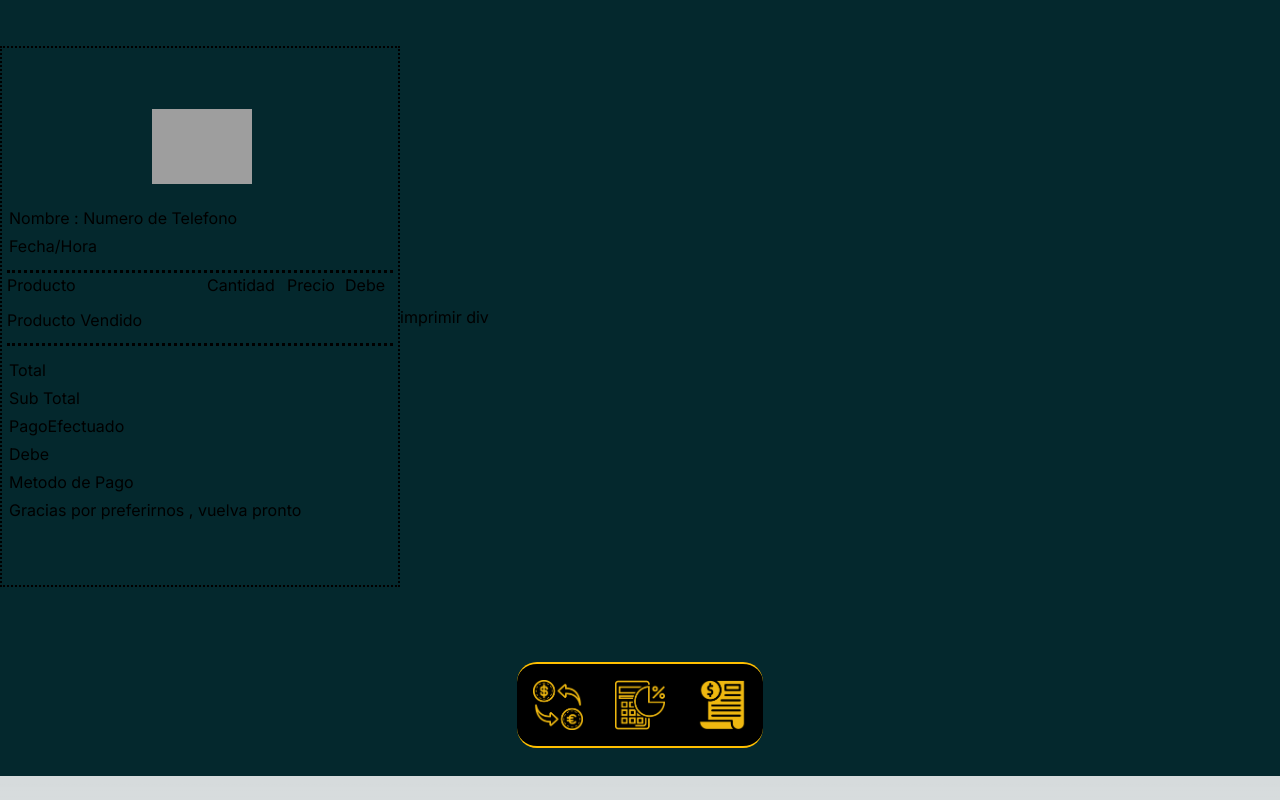
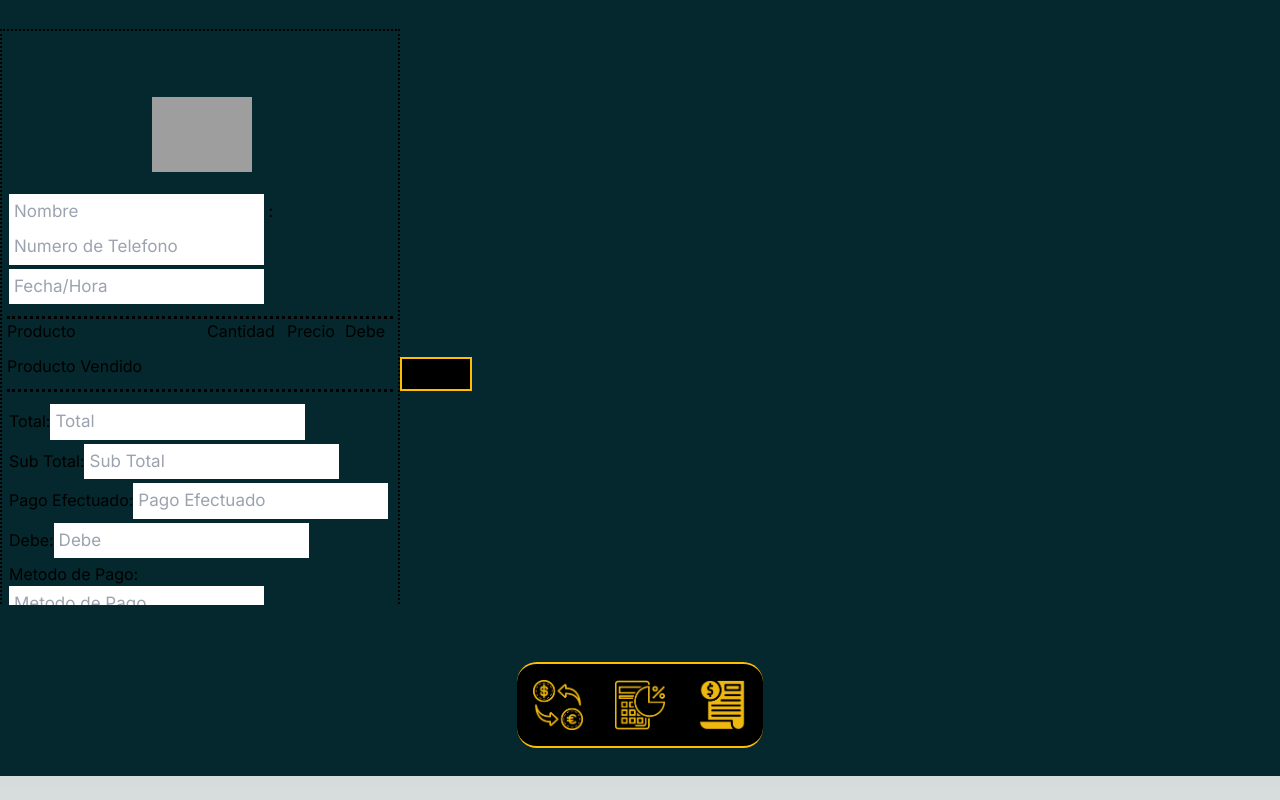
Before and after one commit to Hacedor2003/calculadora_divisas, a Next.js app: page /factura in a window 1280 px wide. Shown: the top 800 px of the page. Built offline with nearby package versions, Linux system fonts and the light colour scheme; no server answers; grey boxes are pictures that could not be loaded.

Commit message:
Prueba Produccion

```diff
--- a/app/estilos.module.css
+++ b/app/estilos.module.css
@@ -188,6 +188,13 @@
   margin-left: 145px;
 }
 
+.contenedor_imprimir>p>input {
+  padding: 5px;
+  font-size: 17px;
+}
+
+
+
 .contenedor_producto {
   border-top: 3px dotted black;
   border-bottom: 3px dotted black;
--- a/app/factura/page.tsx
+++ b/app/factura/page.tsx
@@ -6,6 +6,15 @@ import Image from 'next/image';
 import { useState } from 'react';
 
 export default function Page() {
+	const [nombre, setNombre] = useState('');
+	const [telefono, setTelefono] = useState('');
+	const [fechaHora, setFechaHora] = useState('');
+	const [total, setTotal] = useState('');
+	const [subTotal, setSubTotal] = useState('');
+	const [pagoEfectuado, setPagoEfectuado] = useState('');
+	const [debe, setDebe] = useState('');
+	const [metodoPago, setMetodoPago] = useState('');
+
 	return (
 		<>
 			<div id='areaImprimir'>
@@ -16,8 +25,29 @@ export default function Page() {
 						width={100}
 						height={100}
 					/>
-					<p>Nombre : Numero de Telefono</p>
-					<p>Fecha/Hora</p>
+					<p>
+						<input
+							type='text'
+							value={nombre}
+							onChange={(e) => setNombre(e.target.value)}
+							placeholder='Nombre'
+						/>{' '}
+						:
+						<input
+							type='text'
+							value={telefono}
+							onChange={(e) => setTelefono(e.target.value)}
+							placeholder='Numero de Telefono'
+						/>
+					</p>
+					<p>
+						<input
+							type='text'
+							value={fechaHora}
+							onChange={(e) => setFechaHora(e.target.value)}
+							placeholder='Fecha/Hora'
+						/>
+					</p>
 					<section className={estilos.contenedor_producto}>
 						<p>Producto</p>
 						<p>Cantidad</p>
@@ -25,18 +55,59 @@ export default function Page() {
 						<p>Debe</p>
 						<p>Producto Vendido</p>
 					</section>
-					<p>Total</p>
-					<p>Sub Total</p>
-					<p>PagoEfectuado</p>
-					<p>Debe</p>
-					<p>Metodo de Pago</p>
-					<p>Gracias por preferirnos , vuelva pronto</p>
+					<p>
+						Total:
+						<input
+							type='text'
+							value={total}
+							onChange={(e) => setTotal(e.target.value)}
+							placeholder='Total'
+						/>
+					</p>
+					<p>
+						Sub Total:
+						<input
+							type='text'
+							value={subTotal}
+							onChange={(e) => setSubTotal(e.target.value)}
+							placeholder='Sub Total'
+						/>
+					</p>
+					<p>
+						Pago Efectuado:
+						<input
+							type='text'
+							value={pagoEfectuado}
+							onChange={(e) => setPagoEfectuado(e.target.value)}
+							placeholder='Pago Efectuado'
+						/>
+					</p>
+					<p>
+						Debe:
+						<input
+							type='text'
+							value={debe}
+							onChange={(e) => setDebe(e.target.value)}
+							placeholder='Debe'
+						/>
+					</p>
+					<p>
+						Metodo de Pago:
+						<input
+							type='text'
+							value={metodoPago}
+							onChange={(e) => setMetodoPago(e.target.value)}
+							placeholder='Metodo de Pago'
+						/>
+					</p>
+					<p>Gracias por preferirnos, vuelva pronto</p>
 				</div>
 			</div>
 			<input
 				type='button'
+				id='btn_Imprimir'
 				onClick={() => printDiv('areaImprimir')}
-				value='imprimir div'
+				value='Imprimir'
 			/>
 		</>
 	);
--- a/app/styles/estilos_id.css
+++ b/app/styles/estilos_id.css
@@ -22,7 +22,7 @@
 
 #areaImprimir {
   width: 400px;
-  height: 94%;
+  height: 120%;
   display: flex;
   justify-content: center;
   align-items: center;
@@ -31,3 +31,9 @@
   padding: 20px;
   color: black;
 }
+
+#btn_Imprimir {
+  border: #ffbf00 2px solid;
+  padding: 3px;
+  background: black;
+}
```
